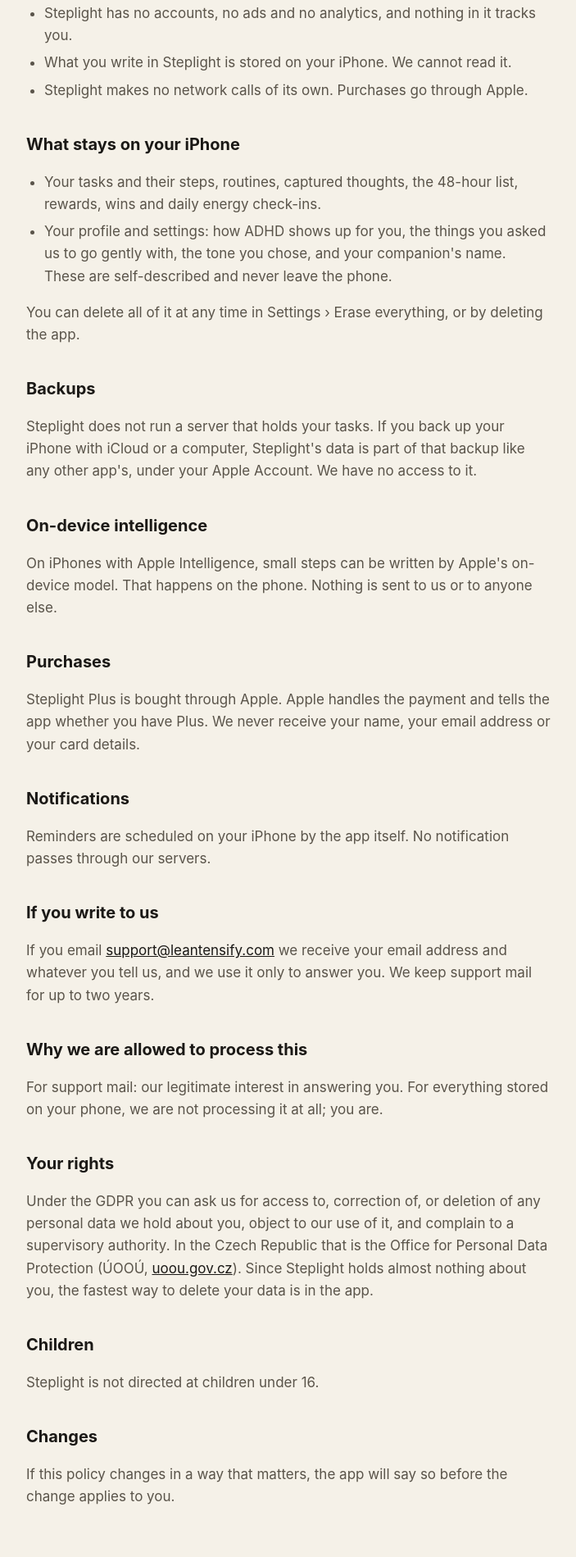
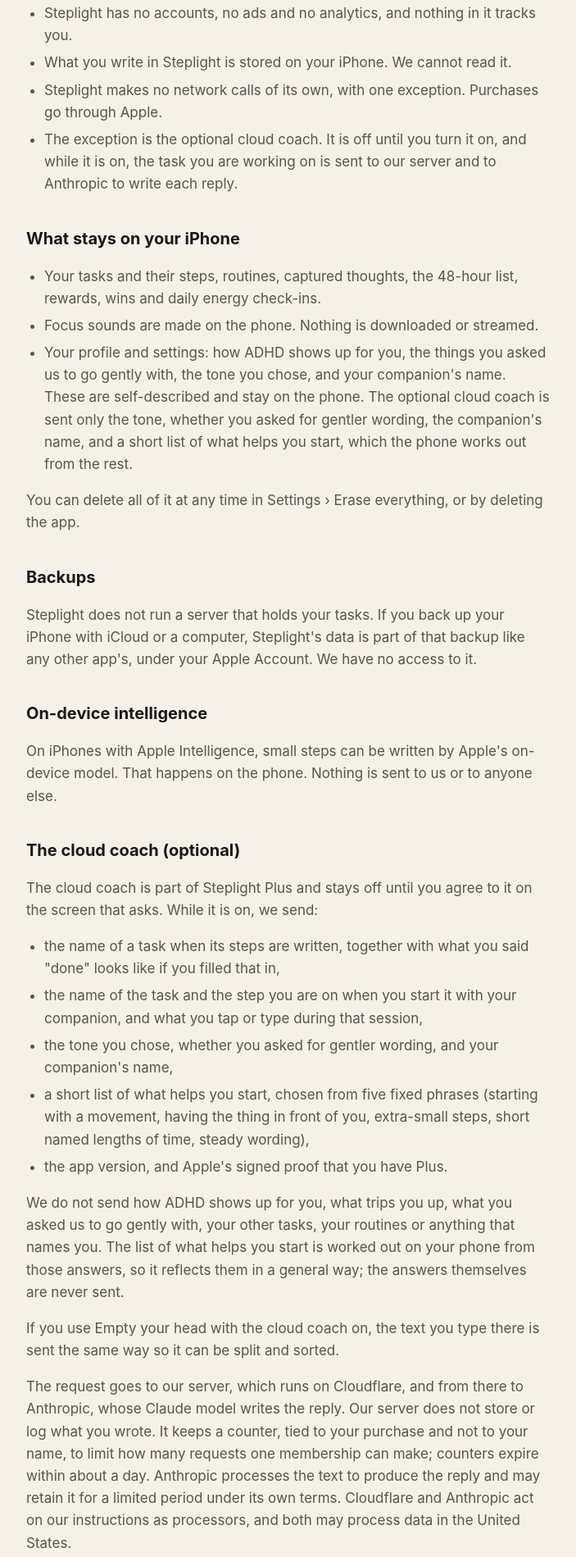
Before and after one commit to leantensify/steplight, a plain HTML site: page privacy.html in a window 1280 px wide. Shown: the part 363-2262 px from the top of the page at 82% size, without its empty margins (288-991 px from the left). Drawn offline with Linux system fonts and the light colour scheme.

Commit message:
Steplight 1.1: cloud coach in the privacy policy, free sounds, new support answers
The privacy policy now describes the optional Claude coach and exactly what it
sends. The landing and support pages cover the 1.1 changes.

Co-Authored-By: Claude Fable 5.2 <noreply@anthropic.com>

```diff
--- a/privacy.html
+++ b/privacy.html
@@ -32,24 +32,40 @@ footer{max-width:680px;margin:0 auto;padding:0 20px 48px;color:var(--soft);font-
 <nav><a href="index.html">Steplight</a><a href="support.html">Support</a><a href="privacy.html" aria-current="page">Privacy</a><a href="terms.html">Terms</a></nav>
 <main>
 <h1><mark>Privacy Policy</mark></h1>
-<p>Last updated: 14 November 2026</p>
+<p>Last updated: 18 November 2026</p>
 <p>Steplight is made by Leantensify / BC Egemen Toprak (company ID 22240322), established in the Czech Republic. Questions about privacy go to <a href="mailto:support@leantensify.com">support@leantensify.com</a>.</p>
 <h2>The short version</h2>
 <ul>
 <li>Steplight has no accounts, no ads and no analytics, and nothing in it tracks you.</li>
 <li>What you write in Steplight is stored on your iPhone. We cannot read it.</li>
-<li>Steplight makes no network calls of its own. Purchases go through Apple.</li>
+<li>Steplight makes no network calls of its own, with one exception. Purchases go through Apple.</li>
+<li>The exception is the optional cloud coach. It is off until you turn it on, and while it is on, the task you are working on is sent to our server and to Anthropic to write each reply.</li>
 </ul>
 <h2>What stays on your iPhone</h2>
 <ul>
 <li>Your tasks and their steps, routines, captured thoughts, the 48-hour list, rewards, wins and daily energy check-ins.</li>
-<li>Your profile and settings: how ADHD shows up for you, the things you asked us to go gently with, the tone you chose, and your companion&#x27;s name. These are self-described and never leave the phone.</li>
+<li>Focus sounds are made on the phone. Nothing is downloaded or streamed.</li>
+<li>Your profile and settings: how ADHD shows up for you, the things you asked us to go gently with, the tone you chose, and your companion&#x27;s name. These are self-described and stay on the phone. The optional cloud coach is sent only the tone, whether you asked for gentler wording, the companion&#x27;s name, and a short list of what helps you start, which the phone works out from the rest.</li>
 </ul>
 <p>You can delete all of it at any time in Settings › Erase everything, or by deleting the app.</p>
 <h2>Backups</h2>
 <p>Steplight does not run a server that holds your tasks. If you back up your iPhone with iCloud or a computer, Steplight&#x27;s data is part of that backup like any other app&#x27;s, under your Apple Account. We have no access to it.</p>
 <h2>On-device intelligence</h2>
 <p>On iPhones with Apple Intelligence, small steps can be written by Apple&#x27;s on-device model. That happens on the phone. Nothing is sent to us or to anyone else.</p>
+<h2>The cloud coach (optional)</h2>
+<p>The cloud coach is part of Steplight Plus and stays off until you agree to it on the screen that asks. While it is on, we send:</p>
+<ul>
+<li>the name of a task when its steps are written, together with what you said &quot;done&quot; looks like if you filled that in,</li>
+<li>the name of the task and the step you are on when you start it with your companion, and what you tap or type during that session,</li>
+<li>the tone you chose, whether you asked for gentler wording, and your companion&#x27;s name,</li>
+<li>a short list of what helps you start, chosen from five fixed phrases (starting with a movement, having the thing in front of you, extra-small steps, short named lengths of time, steady wording),</li>
+<li>the app version, and Apple&#x27;s signed proof that you have Plus.</li>
+</ul>
+<p>We do not send how ADHD shows up for you, what trips you up, what you asked us to go gently with, your other tasks, your routines or anything that names you. The list of what helps you start is worked out on your phone from those answers, so it reflects them in a general way; the answers themselves are never sent.</p>
+<p>If you use Empty your head with the cloud coach on, the text you type there is sent the same way so it can be split and sorted.</p>
+<p>The request goes to our server, which runs on Cloudflare, and from there to Anthropic, whose Claude model writes the reply. Our server does not store or log what you wrote. It keeps a counter, tied to your purchase and not to your name, to limit how many requests one membership can make; counters expire within about a day. Anthropic processes the text to produce the reply and may retain it for a limited period under its own terms. Cloudflare and Anthropic act on our instructions as processors, and both may process data in the United States.</p>
+<p>You can turn the cloud coach off in Settings at any time. Steplight then goes back to the built-in coach, which runs entirely on your phone.</p>
+<p>Please don&#x27;t put other people&#x27;s private details, or anything you would not want to leave your phone, into a task or a brain dump you use the cloud coach on.</p>
 <h2>Purchases</h2>
 <p>Steplight Plus is bought through Apple. Apple handles the payment and tells the app whether you have Plus. We never receive your name, your email address or your card details.</p>
 <h2>Notifications</h2>
@@ -57,7 +73,7 @@ footer{max-width:680px;margin:0 auto;padding:0 20px 48px;color:var(--soft);font-
 <h2>If you write to us</h2>
 <p>If you email <a href="mailto:support@leantensify.com">support@leantensify.com</a> we receive your email address and whatever you tell us, and we use it only to answer you. We keep support mail for up to two years.</p>
 <h2>Why we are allowed to process this</h2>
-<p>For support mail: our legitimate interest in answering you. For everything stored on your phone, we are not processing it at all; you are.</p>
+<p>For support mail: our legitimate interest in answering you. For the cloud coach: your consent, which you can withdraw in Settings. For everything stored on your phone, we are not processing it at all; you are.</p>
 <h2>Your rights</h2>
 <p>Under the GDPR you can ask us for access to, correction of, or deletion of any personal data we hold about you, object to our use of it, and complain to a supervisory authority. In the Czech Republic that is the Office for Personal Data Protection (ÚOOÚ, <a href="https://uoou.gov.cz">uoou.gov.cz</a>). Since Steplight holds almost nothing about you, the fastest way to delete your data is in the app.</p>
 <h2>Children</h2>
```
Also changed, not shown: index.html (+3 -1 lines), support.html (+6 -3 lines), terms.html (+1 -1 lines).
